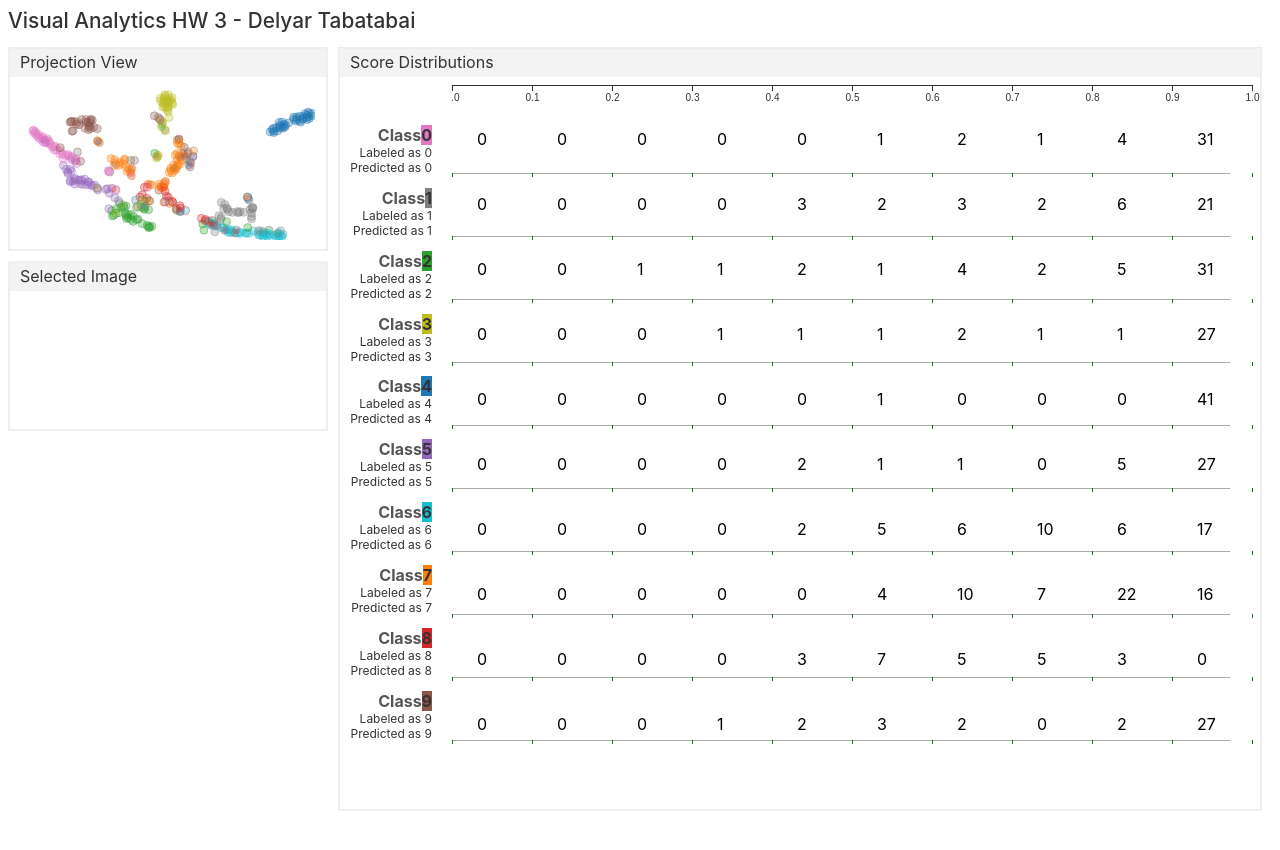
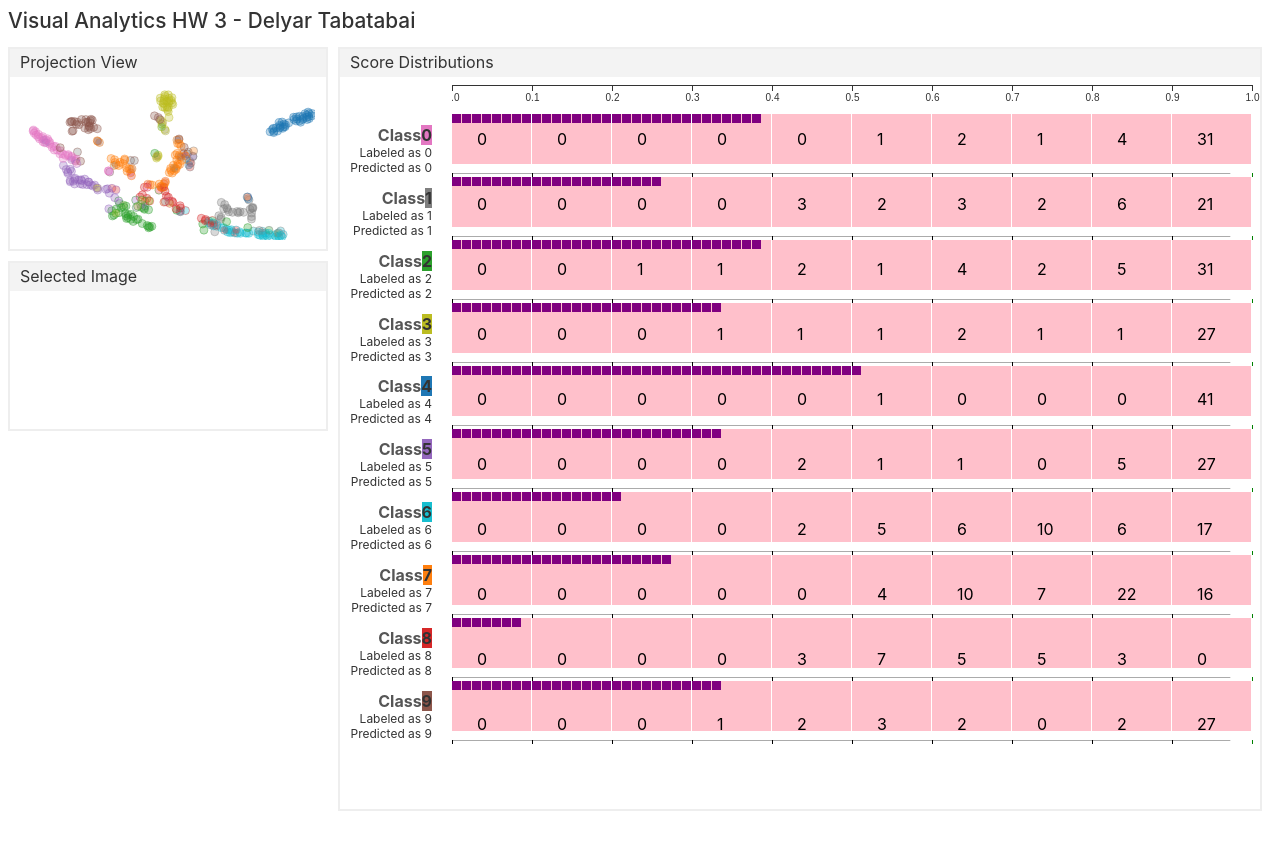
Before and after one commit to delyar/Visual-Analytics-For-Image-Classification, a Svelte app: page / in a window 1280 px wide. Shown: the top 850 px of the page. Built offline with nearby package versions, Linux system fonts and the light colour scheme.

Commit message:
bin numbers right rects

```diff
--- a/src/App.svelte
+++ b/src/App.svelte
@@ -156,9 +156,12 @@
 							{#each binsByClasses as row,i}
 								<rect x="15" y="{(i+1)*63}" width="94%" height="0.5" fill='#565656'></rect>
 								{#each {length:10} as _,j}
+									{#each row.bins[j]["instances"] as binInstance,z}
+										<rect x="{15 + (z*10)}" y="{(i)*63 + 4}" width="9" height="9" fill='purple'></rect>
+									{/each}
+									<rect x="{15 + (j*80)}" y="{(i)*63 + 4}" width="79" height="50" fill='pink'></rect>
 									<text x="{40 + (j*80)}" y="{35 + (i*65)}">{row.bins[j]["instances"].length}</text>
-									<text x="{15 + (j*80)}" y="{((i+1)*63) - 15}" width="9" height="9" fill='red'></text>
-									<rect x="{15 + (j*80)}" y="{(i+1)*63}" width="1" height="4" fill='green'></rect>
+									<rect x="{15 + (j*80)}" y="{(i+1)*63}" width="1" height="4" fill='black'></rect>
 									<rect x="{815}" y="{(i+1)*63}" width="1" height="4" fill='green'></rect>
 								{/each}
 							{/each}
```
Also changed, not shown: public/build/bundle.js, 1 other file (tests, documents, lock files or other folders).
